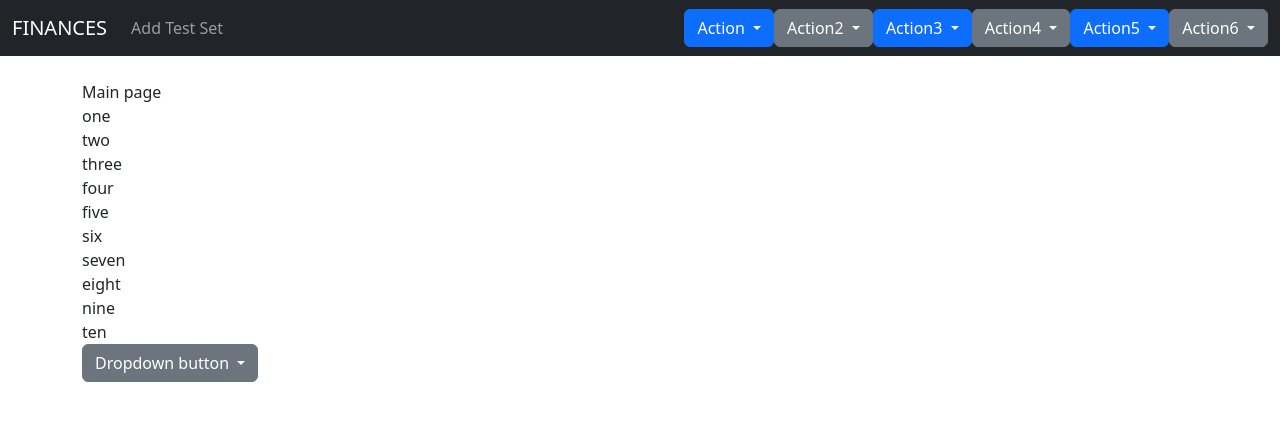
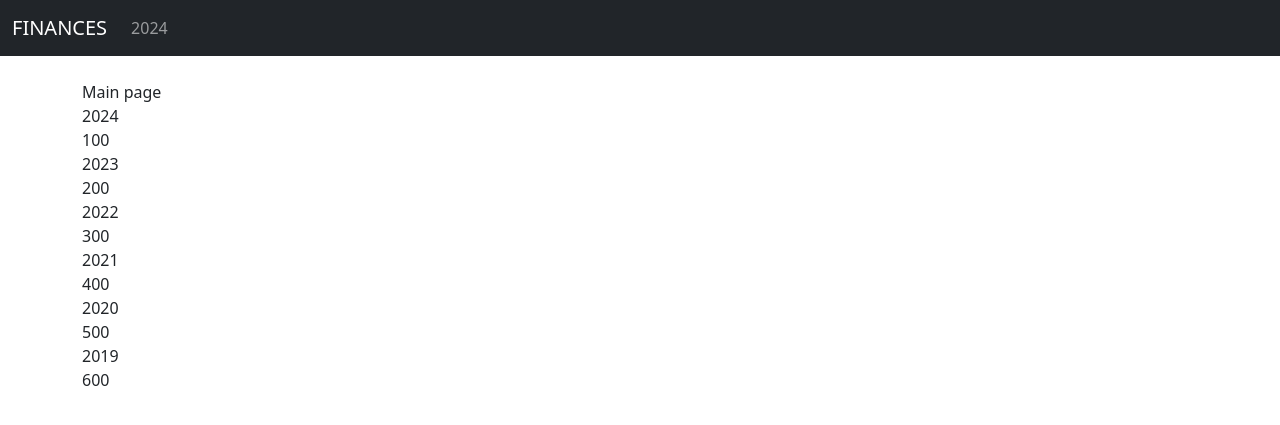
Before and after one commit to JustinMutinta/finance_review, a Django app: page / in a window 1280 px wide. Shown: the top 425 px of the page. Run offline with Django 4.2, Linux system fonts and the light colour scheme.

Commit message:
Completed home page and how to feed data

```diff
--- a/finance/finances/templates/home.html
+++ b/finance/finances/templates/home.html
@@ -4,20 +4,12 @@
 
 Main page
 
-{% for info in information %}
-<br>{{ info }}
+{% for key, value in information.items %}
+<br><a class="nav-link" href="">{{ key }}</a>
+{{ value.food }}
 {% endfor %}
 
-<div class="dropdown">
-  <button class="btn btn-secondary dropdown-toggle" type="button" data-bs-toggle="dropdown" aria-expanded="false">
-    Dropdown button
-  </button>
-  <ul class="dropdown-menu">
-    {% for info in information %}
-      <li>{{ info }}</li>
-    {% endfor %}
-  </ul>
-</div>
+
 
 
 
--- a/finance/finances/templates/navbar.html
+++ b/finance/finances/templates/navbar.html
@@ -7,84 +7,15 @@
     <div class="collapse navbar-collapse" id="navbarSupportedContent">
       <ul class="navbar-nav me-auto mb-2 mb-lg-0">
         <li class="nav-item">
-          <a class="nav-link" href="">Add Test Set</a>
+          <a class="nav-link" href="">2024</a>
         </li>
       </ul>
     </div>
-    <!-- Example single danger button -->
-  <div class="btn-group">
-    <button type="button" class="btn btn-primary dropdown-toggle" data-bs-toggle="dropdown" aria-expanded="false">
-      Action
-    </button>
-    <ul class="dropdown-menu">
-      <li><a class="dropdown-item" href="#">Action</a></li>
-      <li><a class="dropdown-item" href="#">Another action</a></li>
-      <li><a class="dropdown-item" href="#">Something else here</a></li>
-      <li><hr class="dropdown-divider"></li>
-      <li><a class="dropdown-item" href="#">Separated link</a></li>
-    </ul>
-  </div>
-    <!-- Example single danger button -->
-  <div class="btn-group">
-    <button type="button" class="btn btn-secondary dropdown-toggle" data-bs-toggle="dropdown" aria-expanded="false">
-      Action2
-    </button>
-    <ul class="dropdown-menu">
-      <li><a class="dropdown-item" href="#">Action</a></li>
-      <li><a class="dropdown-item" href="#">Another action</a></li>
-      <li><a class="dropdown-item" href="#">Something else here</a></li>
-      <li><hr class="dropdown-divider"></li>
-      <li><a class="dropdown-item" href="#">Separated link</a></li>
-    </ul>
-  </div>
-    <!-- Example single danger button -->
-  <div class="btn-group">
-  <button type="button" class="btn btn-primary dropdown-toggle" data-bs-toggle="dropdown" aria-expanded="false">
-    Action3
-  </button>
-  <ul class="dropdown-menu">
-    <li><a class="dropdown-item" href="#">Action</a></li>
-    <li><a class="dropdown-item" href="#">Another action</a></li>
-    <li><a class="dropdown-item" href="#">Something else here</a></li>
-    <li><hr class="dropdown-divider"></li>
-    <li><a class="dropdown-item" href="#">Separated link</a></li>
-  </ul>
-  </div><!-- Example single danger button -->
-  <div class="btn-group">
-    <button type="button" class="btn btn-secondary dropdown-toggle" data-bs-toggle="dropdown" aria-expanded="false">
-      Action4
-    </button>
-    <ul class="dropdown-menu">
-      <li><a class="dropdown-item" href="#">Action</a></li>
-      <li><a class="dropdown-item" href="#">Another action</a></li>
-      <li><a class="dropdown-item" href="#">Something else here</a></li>
-      <li><hr class="dropdown-divider"></li>
-      <li><a class="dropdown-item" href="#">Separated link</a></li>
-    </ul>
-  </div><!-- Example single danger button -->
-  <div class="btn-group">
-    <button type="button" class="btn btn-primary dropdown-toggle" data-bs-toggle="dropdown" aria-expanded="false">
-      Action5
-    </button>
-    <ul class="dropdown-menu">
-      <li><a class="dropdown-item" href="#">Action</a></li>
-      <li><a class="dropdown-item" href="#">Another action</a></li>
-      <li><a class="dropdown-item" href="#">Something else here</a></li>
-      <li><hr class="dropdown-divider"></li>
-      <li><a class="dropdown-item" href="#">Separated link</a></li>
-    </ul>
-  </div><!-- Example single danger button -->
-  <div class="btn-group">
-    <button type="button" class="btn btn-secondary dropdown-toggle" data-bs-toggle="dropdown" aria-expanded="false">
-      Action6
-    </button>
-    <ul class="dropdown-menu">
-      <li><a class="dropdown-item" href="#">Action</a></li>
-      <li><a class="dropdown-item" href="#">Another action</a></li>
-      <li><a class="dropdown-item" href="#">Something else here</a></li>
-      <li><hr class="dropdown-divider"></li>
-      <li><a class="dropdown-item" href="#">Separated link</a></li>
-    </ul>
-  </div>
+
+
+
+
+
+
   </div>
 </nav>
--- a/finance/finances/views.py
+++ b/finance/finances/views.py
@@ -3,11 +3,17 @@ from django.shortcuts import render
 # Create your views here.
 information = ["one", 'two', 'three', 'four', 'five', 'six', 'seven', 'eight', 'nine', 'ten']
 
-
+finance_data = {"2024":{"bills": 2000, "food": 100, "pay": 2100},
+                "2023":{"bills": 2000, "food": 200, "pay": 2100},
+                "2022":{"bills": 2000, "food": 300, "pay": 2100},
+                "2021":{"bills": 2000, "food": 400, "pay": 2100},
+                "2020":{"bills": 2000, "food": 500, "pay": 2100},
+                "2019":{"bills": 2000, "food": 600, "pay": 2100}
+                }
 
 
 def home(request):
-    return render(request, 'home.html', {'information': information})
+    return render(request, 'home.html', {'information': finance_data})
 
 
 def index(request):
```
